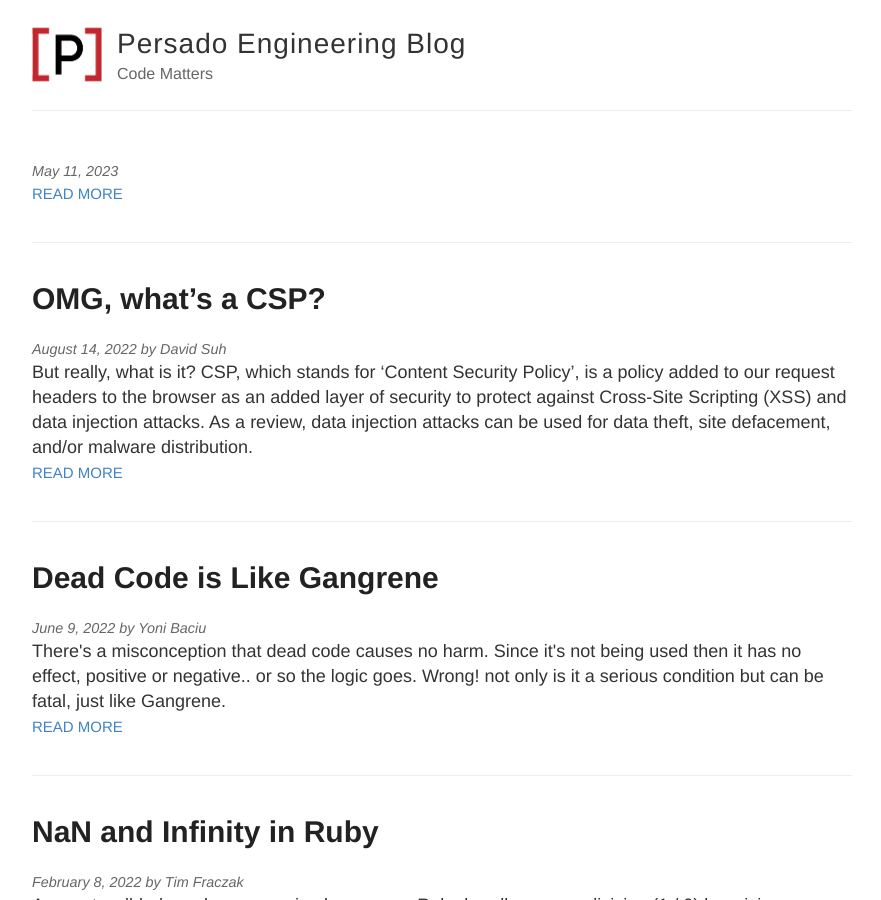
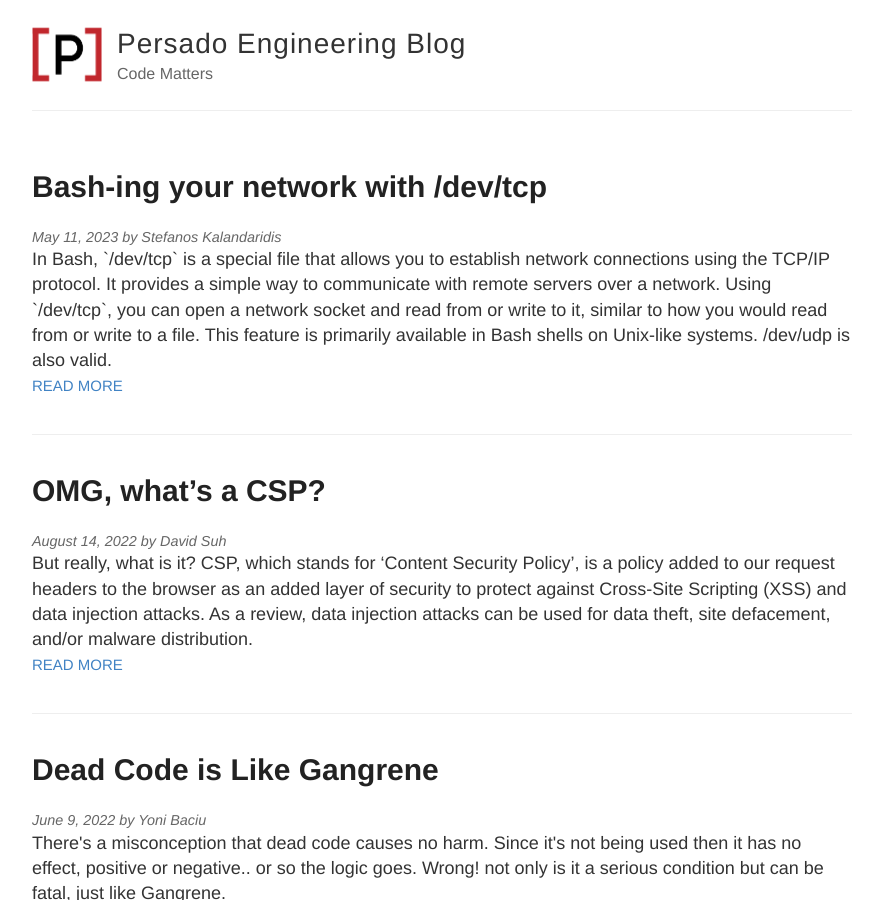
Before and after one commit to persado/persado.github.io, a Jekyll site: the page built from index.markdown, in a window 1280 px wide and 900 px high. Shown: the whole window, without its empty margins (198-1079 px from the left). Built offline with Jekyll 4.4.1, drawn with Linux system fonts in a browser that asks for light colours; some of the changed lines change nothing that is shown.

Commit message:
Format fixing

````diff
--- a/_posts/2023-05-11-bash-ing-your-network-with-dev-tcp.md
+++ b/_posts/2023-05-11-bash-ing-your-network-with-dev-tcp.md
@@ -1,12 +1,11 @@
 ---
 layout: post
 title: Bash-ing your network with /dev/tcp
-excerpt: In Bash, `/dev/tcp` is a special file that allows you to establish network connections using the TCP/IP protocol. It provides a simple way to communicate with remote servers over a network.
+excerpt: "In Bash, `/dev/tcp` is a special file that allows you to establish network connections using the TCP/IP protocol. It provides a simple way to communicate with remote servers over a network.
 
 Using `/dev/tcp`, you can open a network socket and read from or write to it, similar to how you would read from or write to a file. This feature is primarily available in Bash shells on Unix-like systems.
 
-It can be accessed for multiple reasons but the basic operation of it is to open a raw TCP stream.
-/dev/udp is also valid.
+/dev/udp is also valid."
 author: stefanos_kalandaridis
 categories:
 - troubleshooting
@@ -24,7 +23,6 @@
 
 Using `/dev/tcp`, you can open a network socket and read from or write to it, similar to how you would read from or write to a file. This feature is primarily available in Bash shells on Unix-like systems.
 
-It can be accessed for multiple reasons but the basic operation of it is to open a raw TCP stream.
 /dev/udp is also valid.
 
 - [Port Scanning](#port-scanning)
@@ -46,9 +44,11 @@
 $ echo < /dev/tcp/other-service.namespace.svc.cluster.local/7777 && echo "open" || echo "closed"
 ```
 
-#### You can make a port scanner with a one liner (and it's pretty fast)
+#### You can make a port scanner with it (and it's pretty fast)
 ```
-for port in {1..8888}; do timeout 0.5 echo -n 2>/dev/null < /dev/tcp/127.0.0.1/$port && echo "$port/tcp open"; done
+for port in {1..8888}; do
+  echo -n 2>/dev/null < /dev/tcp/127.0.0.1/$port && echo "$port/tcp open"
+done
 ```
 
 ### Read TCP stream
@@ -58,22 +58,23 @@
 ```
 
 ### File Transfer
-#### Sender
+#### Option 1
+Sender
 ```
 nc -lvnp 7777 < file.txt
 ```
-#### Receiver
+Receiver
 ```
 cat < /dev/tcp/sender/7777 > file.txt
 ```
 
-#### Alternatively
+#### Option 2
 
-#### Receiver
+Receiver
 ```
 nc -lvnp 7777 > file.txt
 ```
-#### Sender
+Sender
 ```
 cat file.txt > /dev/tcp/receiver/7777
 ```
@@ -97,6 +98,7 @@
 ```
 
 
-#### References
-https://tldp.org/LDP/abs/html/devref1.html
-https://w0lfram1te.com/exploring-dev-tcp
+
+### References
+- [https://tldp.org/LDP/abs/html/devref1.html](https://tldp.org/LDP/abs/html/devref1.html)
+- [https://w0lfram1te.com/exploring-dev-tcp](https://w0lfram1te.com/exploring-dev-tcp)
````
